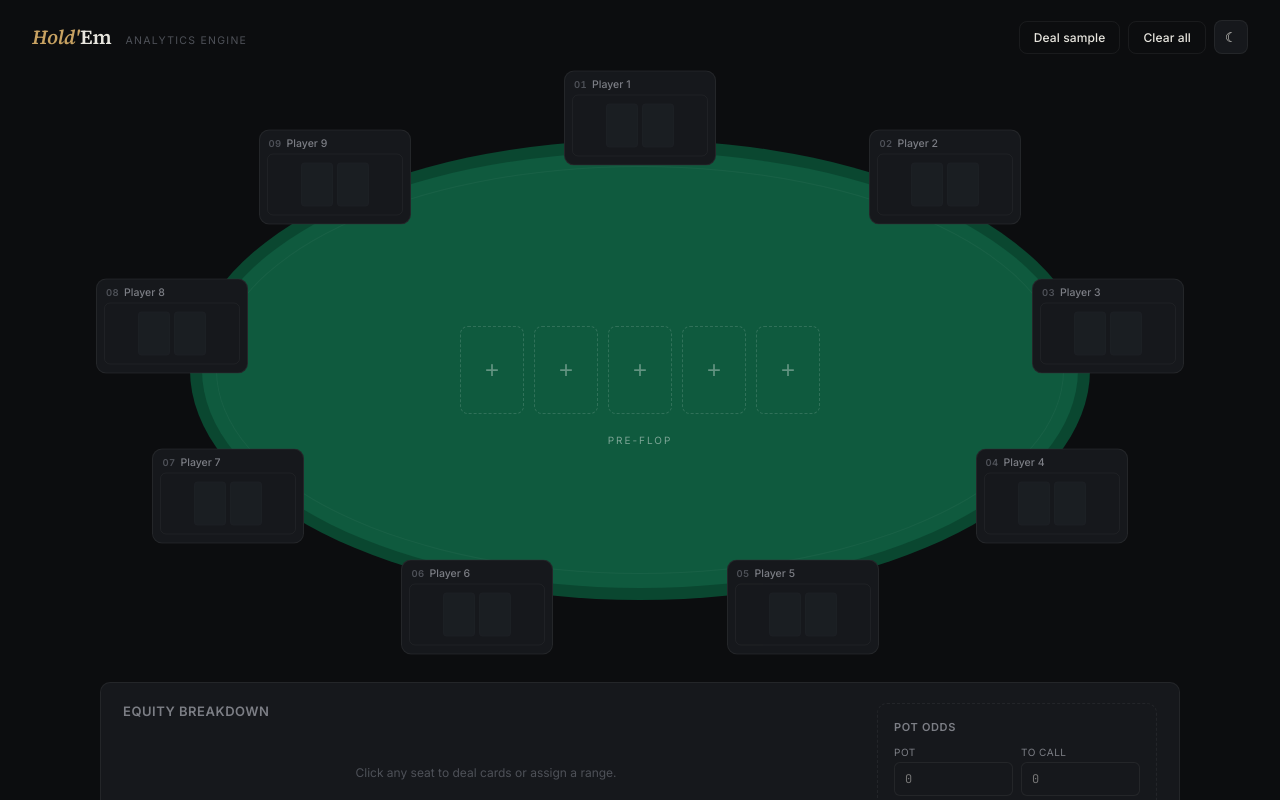
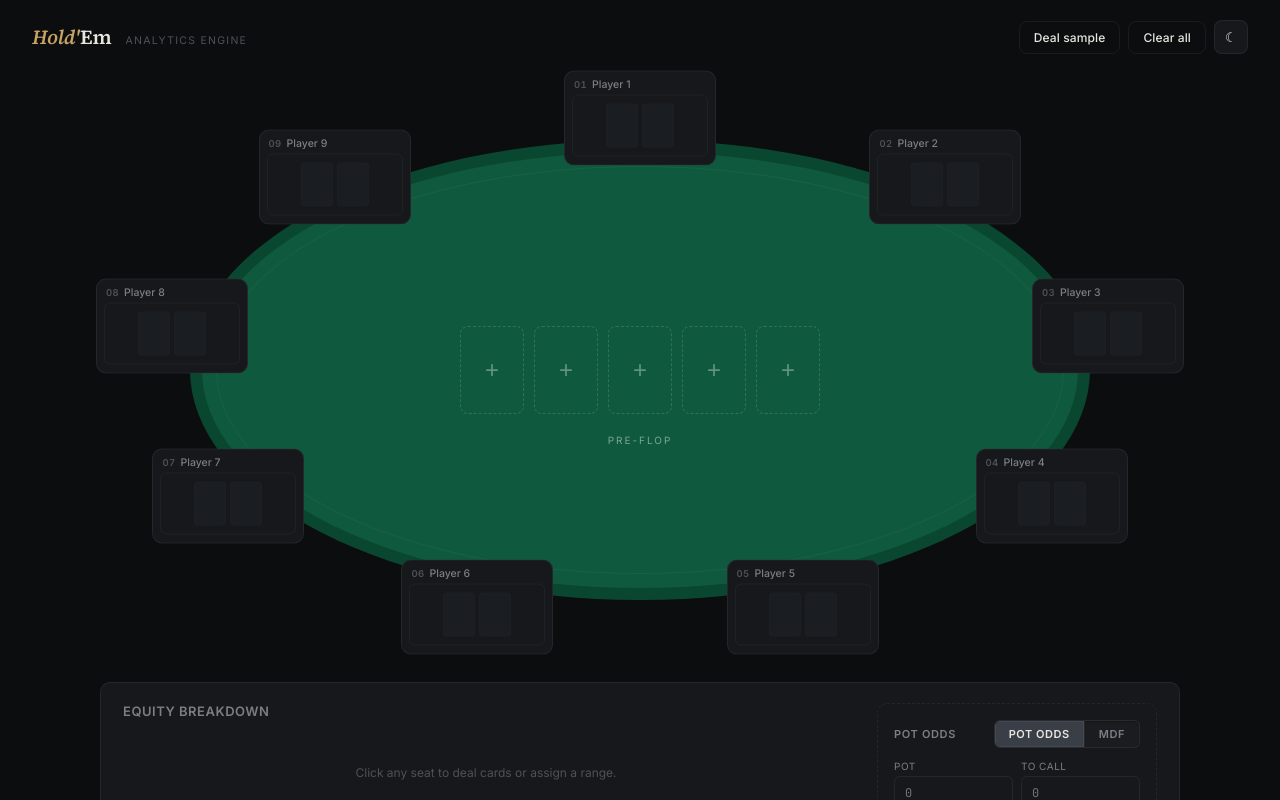
Before and after one commit to arunjo5/HoldEm-Analytics-Engine, a React (Vite) app in the folder frontend/: page / in a window 1280 px wide. Shown: the top 800 px of the page. Built offline with nearby package versions, Linux system fonts and the light colour scheme.

Commit message:
added MDF

```diff
--- a/frontend/src/App.jsx
+++ b/frontend/src/App.jsx
@@ -28,6 +28,7 @@ export default function App() {
   const [theme, setTheme] = useState('dark');
   const [pot, setPot] = useState('');
   const [callAmt, setCallAmt] = useState('');
+  const [oddsMode, setOddsMode] = useState('potOdds');
   const [results, setResults] = useState({ perPlayer: {}, sims: 0 });
   const [calculating, setCalculating] = useState(false);
   const calcVersion = useRef(0);
@@ -190,7 +191,9 @@ export default function App() {
   const potNum = parseFloat(pot) || 0;
   const callNum = parseFloat(callAmt) || 0;
   const potOddsEntered = potNum > 0 && callNum > 0;
-  const potOddsPct = potOddsEntered ? (callNum / (potNum + callNum)) * 100 : null;
+  // pot = pot BEFORE opponent's bet, callAmt = opponent's bet (= what we'd call).
+  const potOddsPct = potOddsEntered ? (callNum / (potNum + 2 * callNum)) * 100 : null;
+  const mdfPct = potOddsEntered ? (potNum / (potNum + callNum)) * 100 : null;
 
   function clearAll() {
     setPlayers(Array(9).fill(null));
@@ -289,6 +292,8 @@ export default function App() {
         pot={pot} setPot={setPot}
         callAmt={callAmt} setCallAmt={setCallAmt}
         potOddsPct={potOddsPct}
+        mdfPct={mdfPct}
+        oddsMode={oddsMode} setOddsMode={setOddsMode}
       />
 
       {picker && (
@@ -477,7 +482,7 @@ function CardGridOnly({ usedCards, selected, onPick }) {
   );
 }
 
-function ResultsPanel({ players, results, boardLen, validBoard, pot, setPot, callAmt, setCallAmt, potOddsPct }) {
+function ResultsPanel({ players, results, boardLen, validBoard, pot, setPot, callAmt, setCallAmt, potOddsPct, mdfPct, oddsMode, setOddsMode }) {
   const active = players.map((p, i) => ({ p, i })).filter(x => x.p);
   const haveResults = Object.keys(results.perPlayer).length > 0;
 
@@ -495,10 +500,10 @@ function ResultsPanel({ players, results, boardLen, validBoard, pot, setPot, cal
           <div className="results-meta">
             {!validBoard
               ? `board needs 0, 3, 4, or 5 cards · currently ${boardLen}`
-              : haveResults && potOddsPct != null
+              : haveResults && oddsMode === 'potOdds' && potOddsPct != null
                 ? `pot odds threshold: ${potOddsPct.toFixed(1)}%`
-                : haveResults
-                  ? 'enter pot & call to compare vs. pot odds'
+                : haveResults && oddsMode === 'mdf' && mdfPct != null
+                  ? `min defense frequency: ${mdfPct.toFixed(1)}%`
                   : ''}
           </div>
         </div>
@@ -523,12 +528,13 @@ function ResultsPanel({ players, results, boardLen, validBoard, pot, setPot, cal
                 const eq = results.perPlayer[i];
                 const equity = eq ? eq.equity : 0;
                 const beatsPotOdds = potOddsPct != null && equity >= potOddsPct;
-                const rowClass = potOddsPct == null ? 'eq-row-neutral' : (beatsPotOdds ? 'eq-row-pos' : 'eq-row-neg');
+                const useColor = oddsMode === 'potOdds' && potOddsPct != null;
+                const rowClass = !useColor ? 'eq-row-neutral' : (beatsPotOdds ? 'eq-row-pos' : 'eq-row-neg');
                 return (
                   <tr key={i} className={rowClass}>
                     <td>
                       <div className="player-cell">
-                        <span className="player-dot" style={{ background: potOddsPct == null ? 'var(--text-faint)' : (beatsPotOdds ? 'var(--green)' : 'var(--gold)') }} />
+                        <span className="player-dot" style={{ background: !useColor ? 'var(--text-faint)' : (beatsPotOdds ? 'var(--green)' : 'var(--gold)') }} />
                         Player {i + 1}
                       </div>
                     </td>
@@ -547,18 +553,48 @@ function ResultsPanel({ players, results, boardLen, validBoard, pot, setPot, cal
         )}
       </div>
 
-      <div className={"pot-odds" + (potOddsPct == null ? ' pot-odds-empty' : '')}>
-        <h4>Pot Odds</h4>
+      <div className={"pot-odds" + ((oddsMode === 'mdf' ? mdfPct : potOddsPct) == null ? ' pot-odds-empty' : '')}>
+        <div style={{ display: 'flex', alignItems: 'center', justifyContent: 'space-between', gap: 8 }}>
+          <h4>{oddsMode === 'mdf' ? 'MDF' : 'Pot Odds'}</h4>
+          <div className="odds-toggle" role="tablist">
+            <button type="button" className={'odds-toggle-btn ' + (oddsMode === 'potOdds' ? 'active' : '')} onClick={() => setOddsMode('potOdds')}>Pot Odds</button>
+            <button type="button" className={'odds-toggle-btn ' + (oddsMode === 'mdf' ? 'active' : '')} onClick={() => setOddsMode('mdf')}>MDF</button>
+          </div>
+        </div>
         <div className="pot-input-row">
           <div className="pot-input-wrap">
-            <label>Pot</label>
+            <label>{oddsMode === 'mdf' ? 'Pot (before bet)' : 'Pot'}</label>
             <input className="pot-input" type="number" min="0" placeholder="0" value={pot} onChange={e => setPot(e.target.value)} />
           </div>
           <div className="pot-input-wrap">
-            <label>To call</label>
+            <label>{oddsMode === 'mdf' ? 'Bet' : 'To call'}</label>
             <input className="pot-input" type="number" min="0" placeholder="0" value={callAmt} onChange={e => setCallAmt(e.target.value)} />
           </div>
         </div>
+        {oddsMode === 'mdf' ? (
+          <>
+            <div className="pot-result">
+              <div className="pot-result-row">
+                <span className="lbl">MDF</span>
+                <span className="val">{mdfPct == null ? 'N/A' : mdfPct.toFixed(1) + '%'}</span>
+              </div>
+              <div className="pot-result-row">
+                <span className="lbl">Bet : pot</span>
+                <span className="val" style={{ fontSize: 13 }}>
+                  {mdfPct == null
+                    ? 'N/A'
+                    : <>{callAmt}<span style={{ color: 'var(--text-dim)', margin: '0 4px' }}>into</span>{pot}</>}
+                </span>
+              </div>
+            </div>
+            <div style={{ fontSize: 10.5, color: 'var(--text-faint)', lineHeight: 1.5, letterSpacing: 0.01, marginTop: 4 }}>
+              {mdfPct == null
+                ? ''
+                : 'Defend at least this share of your continuing range to remain unexploitable to bluffs.'}
+            </div>
+          </>
+        ) : (
+          <>
             <div className="pot-result">
               <div className="pot-result-row">
                 <span className="lbl">Pot odds</span>
@@ -569,15 +605,17 @@ function ResultsPanel({ players, results, boardLen, validBoard, pot, setPot, cal
                 <span className="val" style={{ fontSize: 13 }}>
                   {potOddsPct == null
                     ? 'N/A'
-                : <>{callAmt}<span style={{ color: 'var(--text-dim)', margin: '0 4px' }}>to win</span>{pot}</>}
+                    : <>{callAmt}<span style={{ color: 'var(--text-dim)', margin: '0 4px' }}>to win</span>{(parseFloat(pot) || 0) + (parseFloat(callAmt) || 0)}</>}
                 </span>
               </div>
             </div>
             <div style={{ fontSize: 10.5, color: 'var(--text-faint)', lineHeight: 1.5, letterSpacing: 0.01, marginTop: 4 }}>
               {potOddsPct == null
-            ? 'Enter pot size and call amount to compare against player equities.'
+                ? ''
                 : "A call is profitable when a player's equity exceeds the pot odds threshold."}
             </div>
+          </>
+        )}
       </div>
     </div>
   );
--- a/frontend/src/styles.css
+++ b/frontend/src/styles.css
@@ -537,6 +537,52 @@ body {
   cursor: grab;
 }
 
+/* Pot Odds / MDF segmented switch */
+.odds-toggle {
+  display: inline-flex;
+  align-items: stretch;
+  border: 1px solid var(--border);
+  border-radius: 6px;
+  overflow: hidden;
+  background: rgba(255, 255, 255, 0.02);
+  box-shadow: inset 0 1px 2px rgba(0, 0, 0, 0.25);
+}
+.odds-toggle-btn {
+  position: relative;
+  padding: 6px 14px;
+  font-size: 11px;
+  font-weight: 600;
+  letter-spacing: 0.05em;
+  text-transform: uppercase;
+  border: none;
+  background: transparent;
+  color: var(--text-dim);
+  cursor: pointer;
+  transition: color 0.18s ease, background 0.18s ease, box-shadow 0.18s ease;
+  font-family: inherit;
+}
+.odds-toggle-btn + .odds-toggle-btn {
+  border-left: 1px solid var(--border);
+}
+.odds-toggle-btn:hover:not(.active) {
+  color: var(--text);
+  background: rgba(255, 255, 255, 0.04);
+}
+.odds-toggle-btn.active {
+  background: #3a3e46;
+  color: var(--text);
+  box-shadow:
+    inset 0 0 0 1px var(--border),
+    0 1px 2px rgba(0, 0, 0, 0.18);
+}
+.light .odds-toggle-btn.active {
+  background: var(--text-dim);
+  color: var(--bg);
+  box-shadow:
+    inset 0 1px 0 rgba(255, 255, 255, 0.12),
+    0 1px 2px rgba(0, 0, 0, 0.2);
+}
+
 /* ── Buttons ──────────────────────────────────── */
 .btn {
   display: inline-flex;
```
Lines whose indentation alone changed are shown as unchanged.
